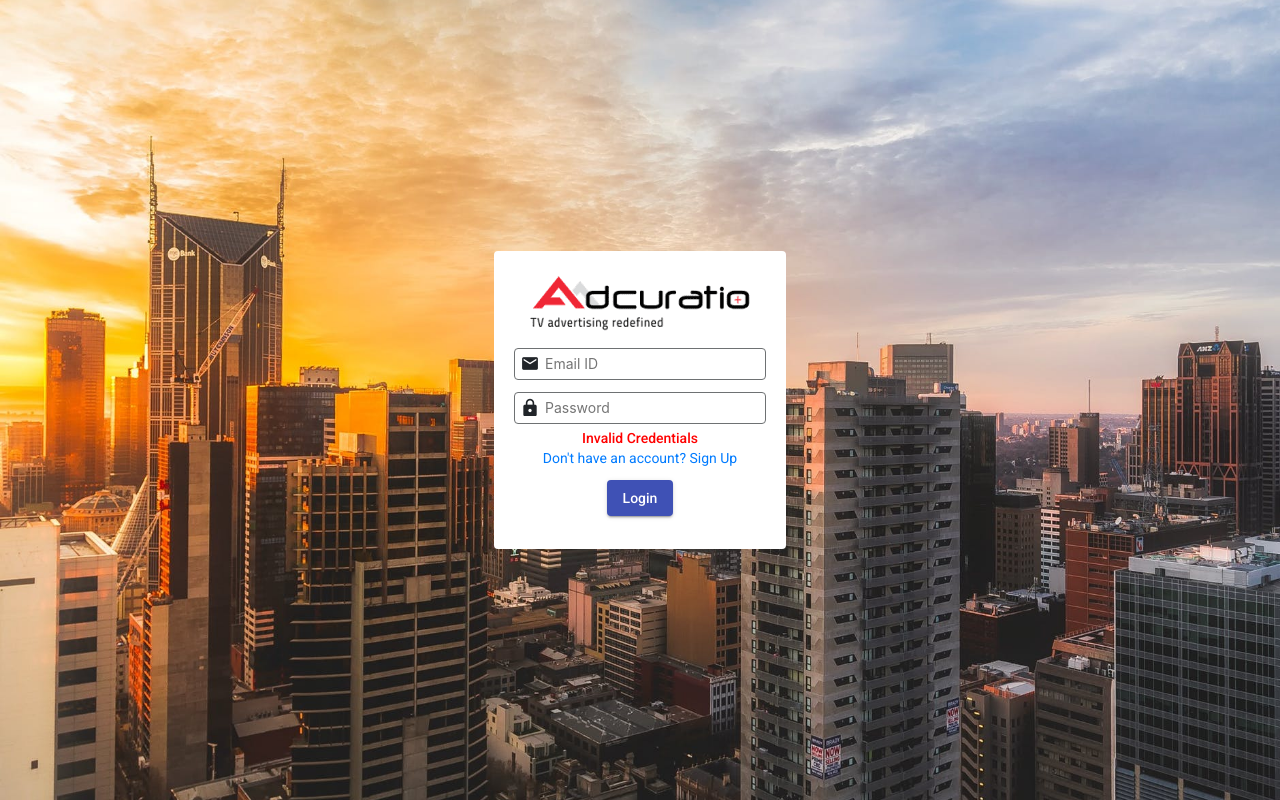
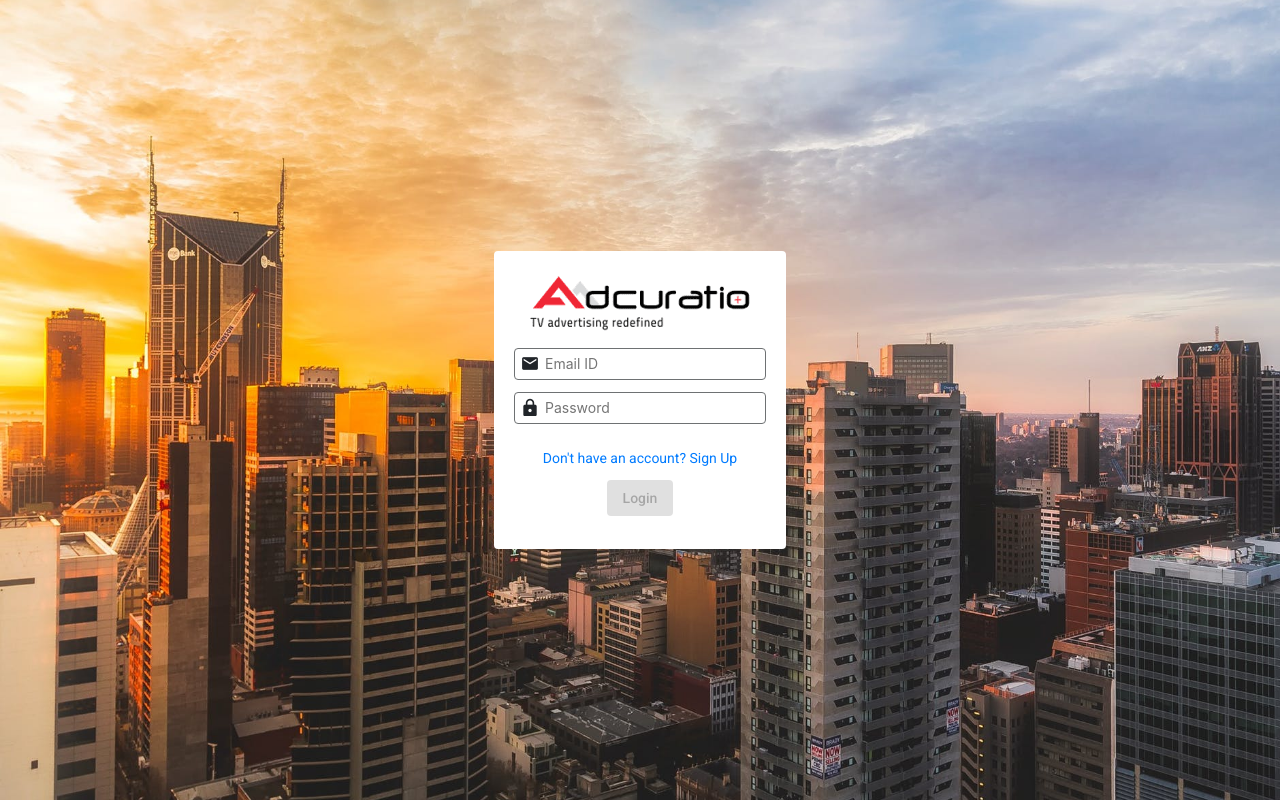
Before and after one commit to foo-bar-dr/adcuratio-app, an Angular app in the folder adcuratio-app/: page / in a window 1280 px wide. Built offline with nearby package versions, Linux system fonts and the light colour scheme.

Commit message:
login validation added

```diff
--- a/adcuratio-app/src/app/login/login.component.html
+++ b/adcuratio-app/src/app/login/login.component.html
@@ -11,9 +11,8 @@
           <mat-icon class="login-form-input-icon-email">email</mat-icon>
         </div>
         <input class="login-form-input default-input" name="email" placeholder="Email ID" formControlName="email">
-        <mat-icon class="login-form-warning-icon"
-        *ngIf="!this.loginForm.controls.email.untouched">warning</mat-icon>
-        <mat-icon class="login-form-warning-icon"
+
+        <mat-icon class="login-form-warning-icon" matTooltip="Invalid E-mail"
         *ngIf="!this.loginForm.controls.email.untouched && this.loginForm.controls.email.errors">warning</mat-icon>
 
       </div>
@@ -24,12 +23,12 @@
         </div>
         <input class="login-form-input" name="password" id="password" type="password" #password
          placeholder="Password" formControlName="password" required ng-touched>
-        <mat-icon class="login-form-warning-icon" matTooltip="Required"
+        <mat-icon class="login-form-warning-icon" matTooltip="Password must be more than 8 characters long"
          *ngIf="!this.loginForm.controls.password.untouched && this.loginForm.controls.password.errors">warning</mat-icon>
       </div>
 
       <div class="login-form-error">
-        <a>Invalid Credentials</a>
+        <a>{{failMessage}}</a>
       </div>
 
       <div >
@@ -37,7 +36,9 @@
       </div>
 
       <div class="login-form-margin">
-        <button mat-raised-button color="primary" type="submit" >Login</button>
+        <button mat-raised-button color="primary" type="submit" [disabled]="loginForm.invalid" >Login</button>
+        <!-- <button mat-raised-button color="primary" type="submit"  >Login</button> -->
+
       </div>
 
   </form>
--- a/adcuratio-app/src/app/login/login.component.ts
+++ b/adcuratio-app/src/app/login/login.component.ts
@@ -10,6 +10,8 @@ import { Router } from '@angular/router';
   styleUrls: ['./login.component.css']
 })
 export class LoginComponent implements OnInit {
+
+  public failMessage = '';
   loginForm: FormGroup;
 
   constructor(private formBuilder: FormBuilder, private authService: AuthService, public router: Router) { }
@@ -30,7 +32,7 @@ export class LoginComponent implements OnInit {
   ngOnInit() {
     this.loginForm = this.formBuilder.group({
       email: ['', [Validators.required, Validators.email]],
-      password: ['', [Validators.required, Validators.minLength(6)]],
+      password: ['', [Validators.required, Validators.minLength(9)]],
 
     });
 
--- a/adcuratio-app/src/styles.css
+++ b/adcuratio-app/src/styles.css
@@ -98,6 +98,7 @@ body { margin: 0; font-family: Roboto, "Helvetica Neue", sans-serif; }
     color: red;
     margin-top: 1.5%;
     font-weight: 500;
+    height: 20px;
   }
 
   .invalid-form {
```
